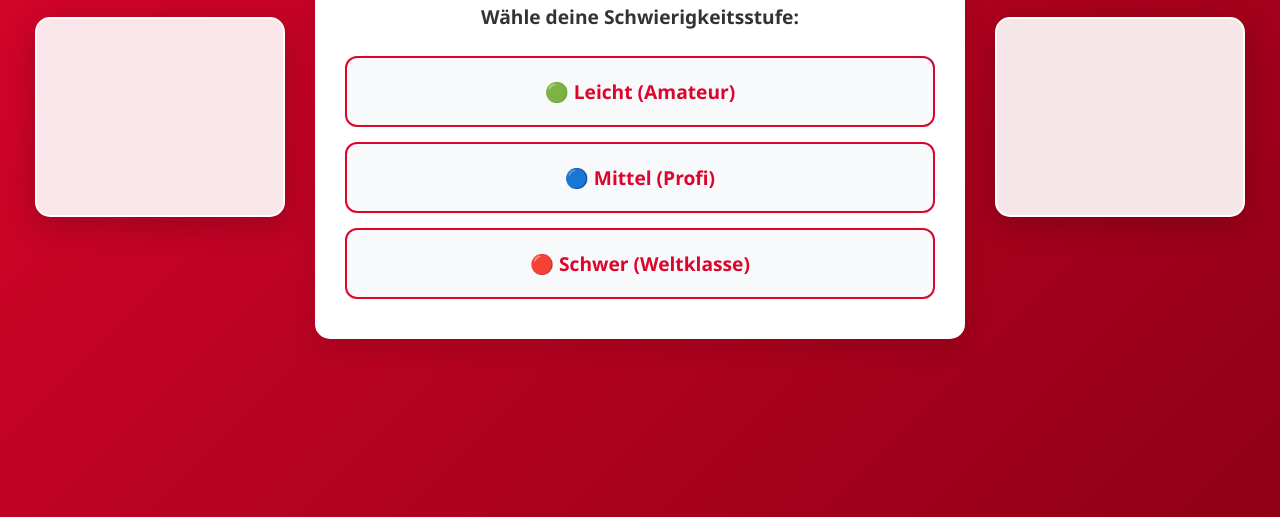
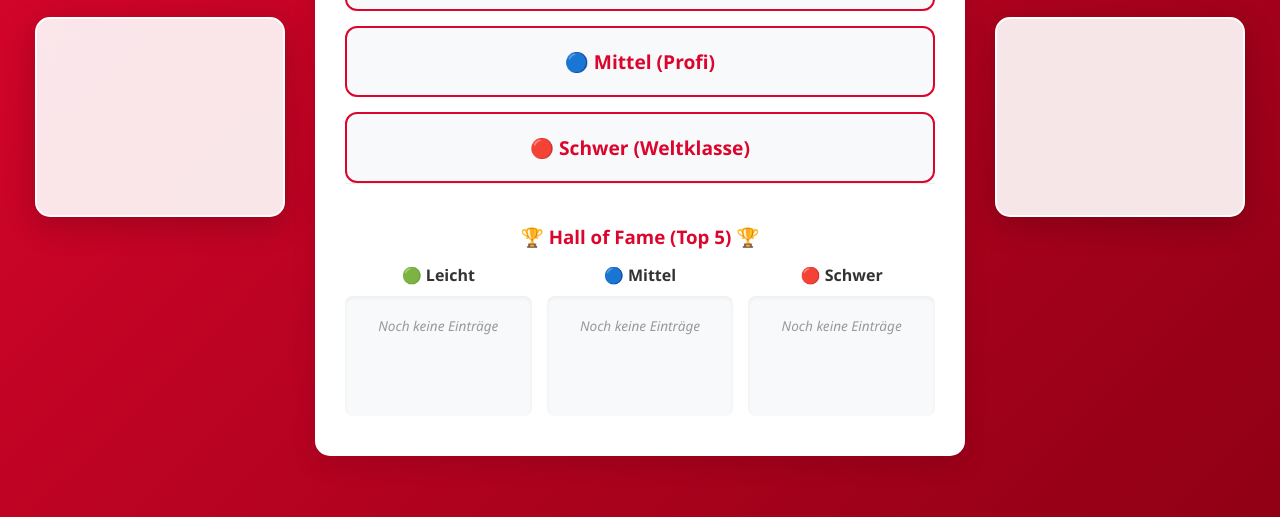
Before and after one commit to JHerg/fc-bayern-quiz, a plain HTML site: page index.html in a window 1280 px wide. Shown: the part 283-800 px from the top of the page. Drawn offline with nearby package versions, Linux system fonts and the light colour scheme.

Commit message:
hall of fame

```diff
--- a/index.html
+++ b/index.html
@@ -13,10 +13,29 @@
     <div id="start-screen" class="quiz-container">
         <h1>FC Bayern Quiz</h1>
         <h2>Wähle deine Schwierigkeitsstufe:</h2>
+
         <div class="difficulty-buttons">
             <button class="btn btn-difficulty" onclick="initQuiz('leicht')">🟢 Leicht (Amateur)</button>
             <button class="btn btn-difficulty" onclick="initQuiz('mittel')">🔵 Mittel (Profi)</button>
             <button class="btn btn-difficulty" onclick="initQuiz('schwer')">🔴 Schwer (Weltklasse)</button>
+        </div>
+
+        <div class="start-leaderboards-section">
+            <h3 style="color: #DC052D; margin-top: 30px; margin-bottom: 15px;">🏆 Hall of Fame (Top 5) 🏆</h3>
+            <div class="leaderboards-grid">
+                <div class="leaderboard-col">
+                    <h4>🟢 Leicht</h4>
+                    <ol id="start-leaderboard-leicht"></ol>
+                </div>
+                <div class="leaderboard-col">
+                    <h4>🔵 Mittel</h4>
+                    <ol id="start-leaderboard-mittel"></ol>
+                </div>
+                <div class="leaderboard-col">
+                    <h4>🔴 Schwer</h4>
+                    <ol id="start-leaderboard-schwer"></ol>
+                </div>
+            </div>
         </div>
     </div>
 
@@ -40,13 +59,12 @@
         </div>
 
         <div id="result-message" aria-live="polite"></div>
-
         <div id="explanation-box" class="explanation-box"></div>
 
         <button id="next-btn" class="btn btn-next" style="display: none;">Nächste Frage</button>
 
         <div id="leaderboard-section" style="display: none; margin-top: 30px;">
-            <h2 style="color: #DC052D;">🏆 Bestenliste</h2>
+            <h2 style="color: #DC052D;">🏆 Bestenliste (<span id="end-diff-display"></span>)</h2>
             <div id="leaderboard-form" style="margin-bottom: 15px;">
                 <input type="text" id="player-name" placeholder="Dein Name" maxlength="15" style="padding: 10px; border: 2px solid #DC052D; border-radius: 8px; width: 60%; margin-right: 10px;">
                 <button id="save-score-btn" class="btn" style="padding: 10px 15px; width: auto;">Speichern</button>
--- a/script.js
+++ b/script.js
@@ -2,10 +2,9 @@ const audioCtx = new (window.AudioContext || window.webkitAudioContext)();
 
 function playSound(type) {
     if (audioCtx.state === 'suspended') audioCtx.resume();
-    window.speechSynthesis.cancel(); // Stoppt alte Sprachausgaben
+    window.speechSynthesis.cancel();
 
     if (type === 'correct') {
-        // Der Gameshow Erfolgssound
         const correctSound = new Audio('https://cdn.pixabay.com/download/audio/2021/08/04/audio_0625c1539c.mp3?filename=success-1-6297.mp3');
         correctSound.volume = 1.0;
         correctSound.play();
@@ -53,7 +52,6 @@ const bayernQuotes = [
     "„Arjen hat's gemacht!“ – Wolff Fuss"
 ];
 
-// Die 50 Fragen, eingeteilt in leicht, mittel, schwer
 const questionsPool = [
     { difficulty: "leicht", question: "Wer schoss den Siegtreffer für den FC Bayern im Champions-League-Finale 2013?", image: "https://upload.wikimedia.org/wikipedia/commons/thumb/c/cf/Arjen_Robben_in_2013.jpg/320px-Arjen_Robben_in_2013.jpg", answers: [{ text: "Thomas Müller", correct: false }, { text: "Franck Ribéry", correct: false }, { text: "Arjen Robben", correct: true }, { text: "Mario Mandžukić", correct: false }], explanation: "In der 89. Minute spitzelte Arjen Robben den Ball an Roman Weidenfeller vorbei ins Netz und erlöste ganz München." },
     { difficulty: "leicht", question: "Welcher Trainer führte die Bayern 2013 zum ersten Triple der Vereinsgeschichte?", image: "https://upload.wikimedia.org/wikipedia/commons/thumb/e/e0/Jupp_Heynckes.jpg/320px-Jupp_Heynckes.jpg", answers: [{ text: "Pep Guardiola", correct: false }, { text: "Jupp Heynckes", correct: true }, { text: "Louis van Gaal", correct: false }, { text: "Carlo Ancelotti", correct: false }], explanation: "Jupp Heynckes krönte seine Karriere mit dem Triple aus Meisterschaft, DFB-Pokal und Champions League, bevor Pep Guardiola übernahm." },
@@ -115,6 +113,7 @@ const resultMessage = document.getElementById("result-message");
 const scoreElement = document.getElementById("score");
 const highscoreElement = document.getElementById("highscore");
 const currentDiffDisplay = document.getElementById("current-diff-display");
+const endDiffDisplay = document.getElementById("end-diff-display");
 const jokerBtn = document.getElementById("joker-btn");
 const timerBar = document.getElementById("timer-bar");
 const explanationBox = document.getElementById("explanation-box");
@@ -136,14 +135,14 @@ let totalTime = 0;
 let questionStartTime = 0;
 let highscore = 0;
 
-// Wird vom Startbildschirm aufgerufen
 function initQuiz(difficulty) {
     currentDifficulty = difficulty;
     document.getElementById("start-screen").style.display = "none";
     document.getElementById("quiz-container").style.display = "block";
 
-    // UI Update für den gewählten Schwierigkeitsgrad
-    currentDiffDisplay.innerText = difficulty.charAt(0).toUpperCase() + difficulty.slice(1);
+    let diffName = difficulty.charAt(0).toUpperCase() + difficulty.slice(1);
+    currentDiffDisplay.innerText = diffName;
+    endDiffDisplay.innerText = diffName;
 
     startQuiz();
 }
@@ -157,11 +156,9 @@ function startQuiz() {
     scoreElement.innerText = score;
     nextButton.innerText = "Nächste Frage";
 
-    // Highscore für die gewählte Stufe laden
     highscore = parseInt(localStorage.getItem(`bayernHighscore_${currentDifficulty}`)) || 0;
     highscoreElement.innerText = highscore;
 
-    // Nur Fragen der gewählten Stufe filtern und mischen
     const filteredPool = questionsPool.filter(q => q.difficulty === currentDifficulty);
     const shuffledPool = [...filteredPool].sort(() => 0.5 - Math.random());
     currentQuizQuestions = shuffledPool.slice(0, 10);
@@ -375,7 +372,6 @@ function showScore() {
 
     if (ratio === 1) {
         message = "Weltklasse! Du hast die Mia-san-Mia-Mentalität. 🏆";
-        // Die Konfetti-Kanone bei 100%
         confetti({ particleCount: 200, spread: 100, origin: { y: 0.6 }, colors: ['#DC052D', '#ffffff', '#004BA0'] });
     } else if (ratio >= 0.7) {
         message = "Starke Leistung! Nur wenige Details haben zum Triple gefehlt. ⚽";
@@ -393,9 +389,6 @@ function showScore() {
     leaderboardForm.style.display = "block";
     playerNameInput.value = "";
     renderLeaderboard();
-
-    nextButton.innerText = "Revanche starten";
-    nextButton.style.display = "none"; // Ausgeblendet, da wir jetzt den Zurück-Button im HTML haben
 }
 
 function renderLeaderboard() {
@@ -445,3 +438,39 @@ nextButton.addEventListener("click", () => {
         handleNextButton();
     }
 });
+
+function renderStartScreenLeaderboards() {
+    const difficulties = ['leicht', 'mittel', 'schwer'];
+
+    difficulties.forEach(diff => {
+        const listElement = document.getElementById(`start-leaderboard-${diff}`);
+        const storageKey = `bayernLeaderboard_${diff}`;
+        const leaderboard = JSON.parse(localStorage.getItem(storageKey)) || [];
+
+        listElement.innerHTML = "";
+
+        if (leaderboard.length === 0) {
+            listElement.innerHTML = "<li class='empty-leaderboard'>Noch keine Einträge</li>";
+            return;
+        }
+
+        const top5 = leaderboard.slice(0, 5);
+
+        top5.forEach(entry => {
+            const li = document.createElement("li");
+            li.style.marginBottom = "4px";
+
+            const strong = document.createElement("strong");
+            strong.textContent = entry.name;
+
+            const textNode = document.createTextNode(` - ${entry.score} Pkt.`);
+
+            li.appendChild(strong);
+            li.appendChild(textNode);
+
+            listElement.appendChild(li);
+        });
+    });
+}
+
+renderStartScreenLeaderboards();
--- a/style.css
+++ b/style.css
@@ -201,7 +201,7 @@ h2 {
     min-height: 200px;
 }
 
-/* NEU: Styles für den Start-Bildschirm */
+/* Styles für den Start-Bildschirm & Buttons */
 .difficulty-buttons {
     display: flex;
     flex-direction: column;
@@ -218,8 +218,49 @@ h2 {
 
 .btn-difficulty:hover {
     transform: scale(1.02);
+    background-color: #DC052D;
+    color: white;
 }
 
+/* Hall of Fame auf dem Startbildschirm */
+.start-leaderboards-section {
+    border-top: 1px solid #eee;
+    padding-top: 10px;
+}
+
+.leaderboards-grid {
+    display: grid;
+    grid-template-columns: repeat(3, 1fr);
+    gap: 15px;
+}
+
+.leaderboard-col h4 {
+    margin-bottom: 10px;
+    font-size: 1rem;
+    color: #333;
+}
+
+.leaderboard-col ol {
+    text-align: left;
+    background: #f8f9fa;
+    padding: 10px 10px 10px 25px;
+    border-radius: 8px;
+    box-shadow: inset 0 2px 4px rgba(0,0,0,0.05);
+    margin: 0;
+    font-size: 0.85rem;
+    min-height: 120px;
+}
+
+.empty-leaderboard {
+    color: #999;
+    font-style: italic;
+    list-style: none;
+    margin-left: -15px;
+    text-align: center;
+    margin-top: 10px;
+}
+
+/* Responsives Design */
 @media (max-width: 900px) {
     body {
         padding: 10px;
@@ -246,4 +287,7 @@ h2 {
         padding: 15px;
         font-size: 1.1rem;
     }
+    .leaderboards-grid {
+        grid-template-columns: 1fr;
+    }
 }
```
